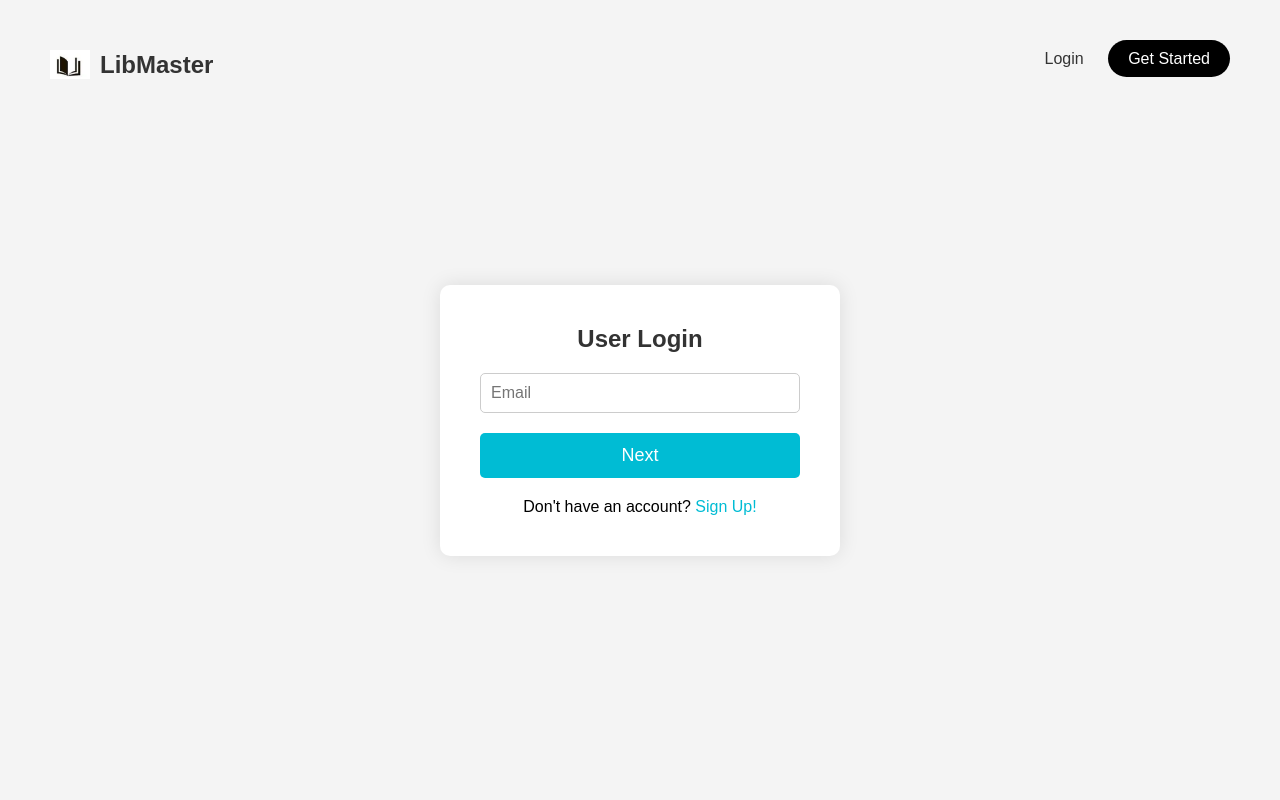
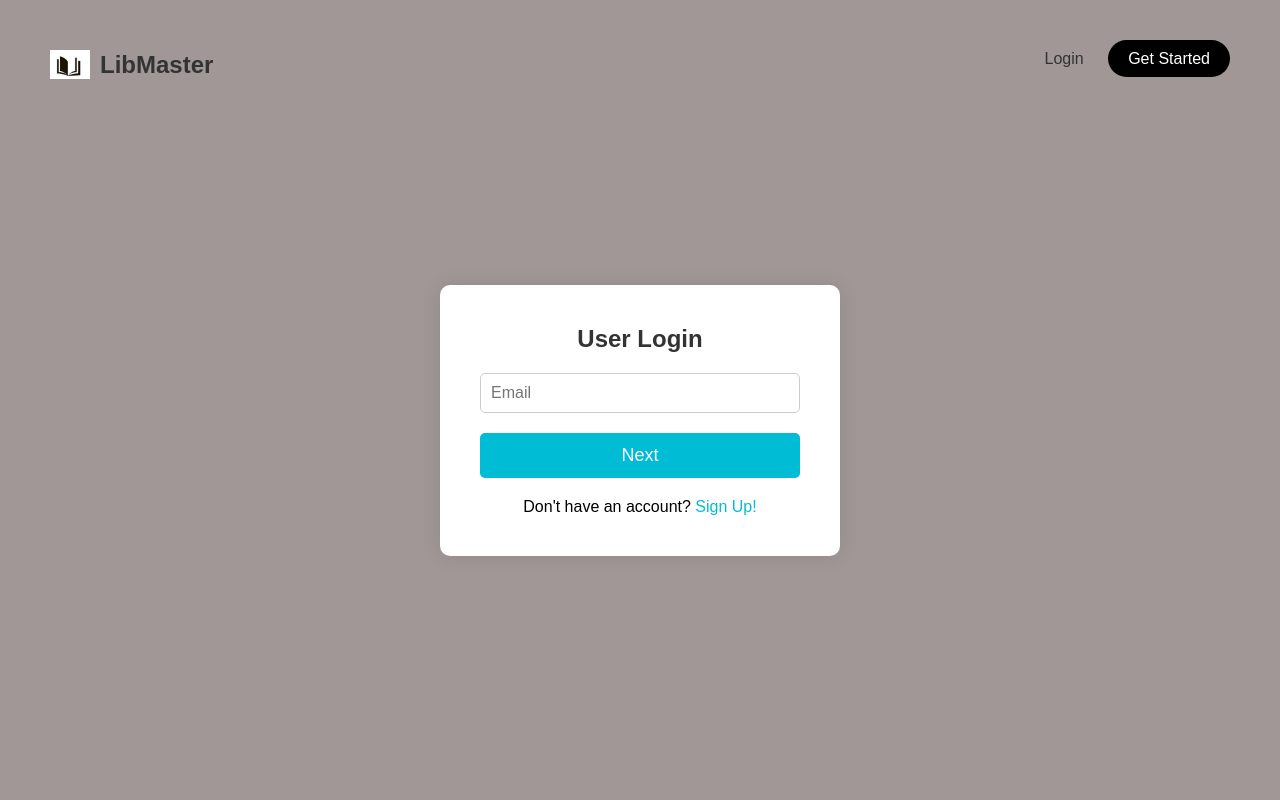
Before and after one commit to vik31mh/Library-Management, a Flask app: page / in a window 1280 px wide. Run offline with Flask 3, Linux system fonts and the light colour scheme.

Commit message:
just like that

```diff
--- a/HTML,CSS/flask_project/static/css/login.css
+++ b/HTML,CSS/flask_project/static/css/login.css
@@ -6,7 +6,7 @@
 }
 
 body {
-    background-color: #f4f4f4;
+    background-color: #a19797;
     display: flex;
     justify-content: center;
     align-items: center;
```
